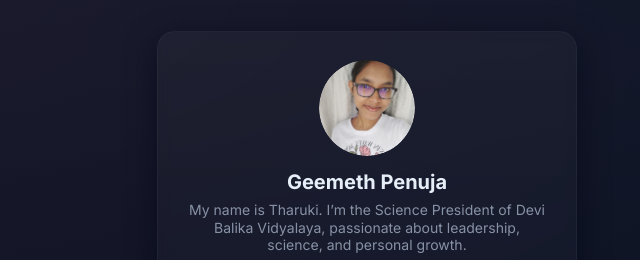
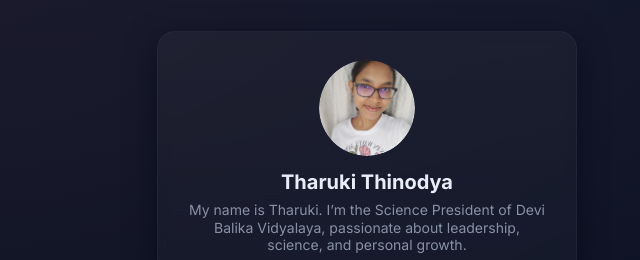
Before and after one commit to gtypfypfjr-collab/draft, a plain HTML site: page index.html in a window 1280 px wide. Shown: the part 129-389 px from the top of the page, 273-913 px from the left. Drawn offline with Linux system fonts and the light colour scheme.

Commit message:
Update profile information in index.html
Updated personal information and profile image in index.html.

```diff
--- a/index.html
+++ b/index.html
@@ -77,7 +77,7 @@
 		</div>
 		<main class="card" role="main">
 			<div class="logo"><img class="avatar" src="profile.JPG"></div>
-			<h1>Geemeth Penuja</h1>
+			<h1>Tharuki Thinodya</h1>
 			<p class="lead">My name is Tharuki. I’m the Science President of Devi Balika Vidyalaya, passionate about leadership, science, and personal growth.</p>
 
 
```
